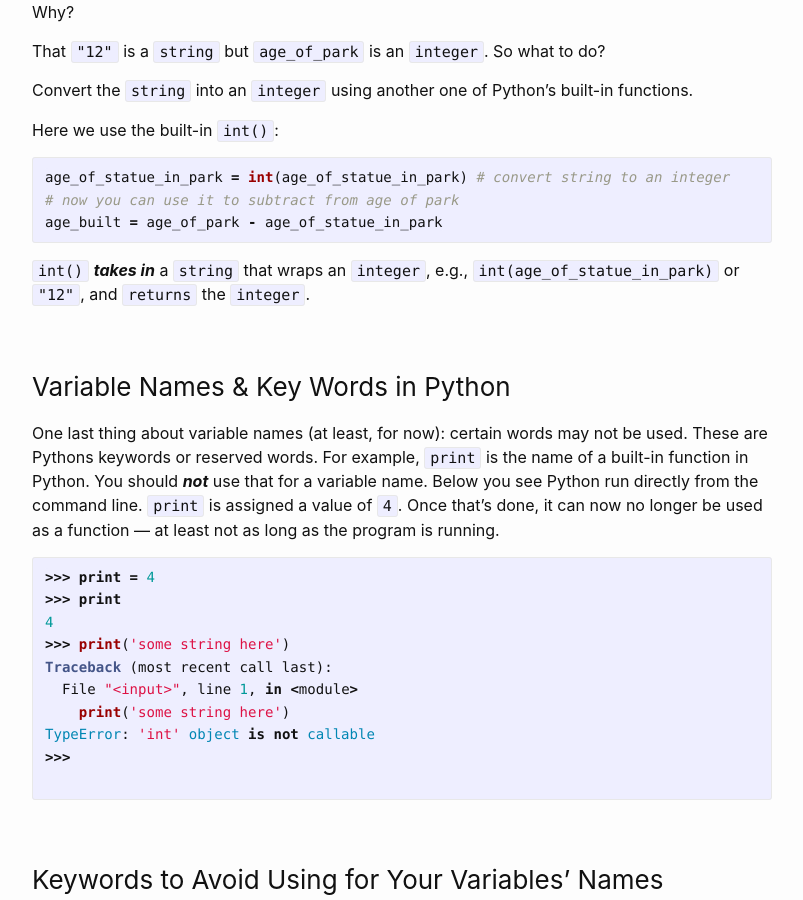
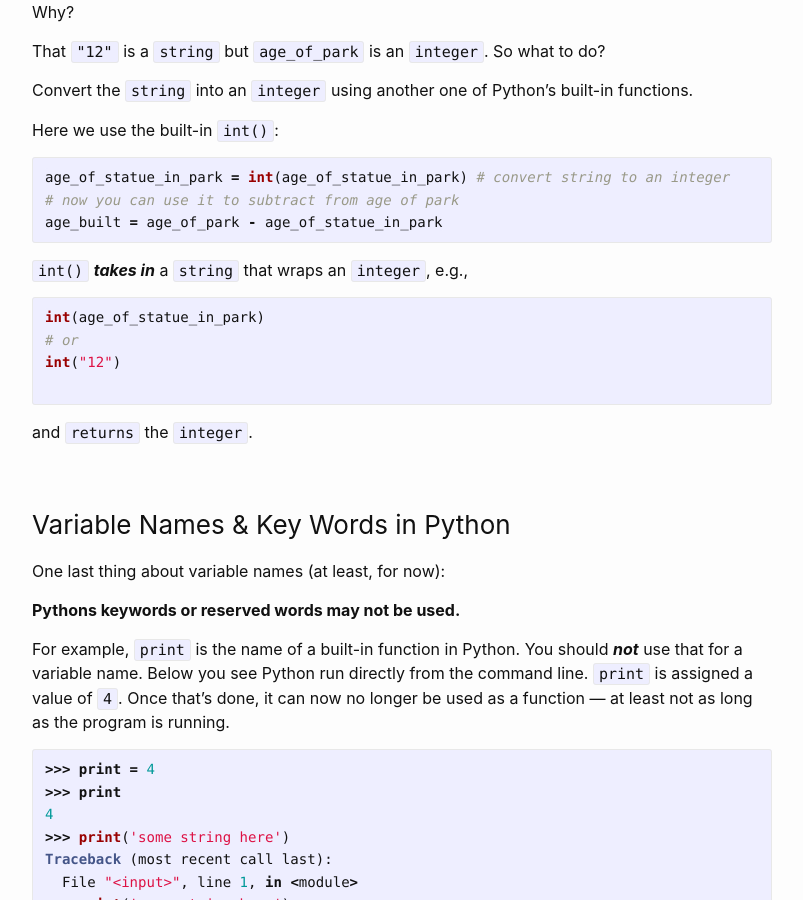
Before and after one commit to multum-non-multa/code, a Jekyll site: the page built from _posts/2021-08-31-variables-string-methods-functions.md, in a window 1280 px wide and 900 px high, scrolled down 3860 px. Shown: the whole window, without its empty margins (238-1041 px from the left). Built offline with Jekyll 4.4.1, drawn with Linux system fonts in a browser that asks for light colours.

Commit message:
variables

````diff
--- a/_posts/2021-08-31-variables-string-methods-functions.md
+++ b/_posts/2021-08-31-variables-string-methods-functions.md
@@ -164,11 +164,24 @@ age_of_statue_in_park = int(age_of_statue_in_park) # convert string to an intege
 age_built = age_of_park - age_of_statue_in_park
 ```
 
-`int()` ___takes in___ a `string` that wraps an `integer`, e.g., `int(age_of_statue_in_park)` or `"12"`, and `returns` the `integer`.
+`int()` ___takes in___ a `string` that wraps an `integer`, e.g.,
+
+```python
+int(age_of_statue_in_park)
+# or
+int("12")
+
+```
+
+and `returns` the `integer`.
 
 ### Variable Names & Key Words in Python
 
-One last thing about variable names (at least, for now):  certain words may not be used. These are Pythons keywords or reserved words.  For example, `print` is the name of a built-in function in Python.  You should ___not___ use that for a variable name.  Below you see Python run directly from the command line.  `print` is assigned a value of `4`.  Once that's done, it can now no longer be used as a function --- at least not as long as the program is running.
+One last thing about variable names (at least, for now):
+
+__Pythons keywords or reserved words may not be used.__
+
+For example, `print` is the name of a built-in function in Python.  You should ___not___ use that for a variable name.  Below you see Python run directly from the command line.  `print` is assigned a value of `4`.  Once that's done, it can now no longer be used as a function --- at least not as long as the program is running.
 
 ```python
 >>> print = 4
@@ -265,7 +278,6 @@ What does that mean?
 
 But your can also use slicing with the square brackets operater (see this article [slicing](https://realpython.com/python-strings/#string-slicing)) to slice sections.  The syntax is:
 
-
 ![test image size](/code/assets/images/variables-08-31/slicing-rails.jpg){:class="img-responsive"}
 
 ```python
````
Also changed, not shown: 1 other file.
